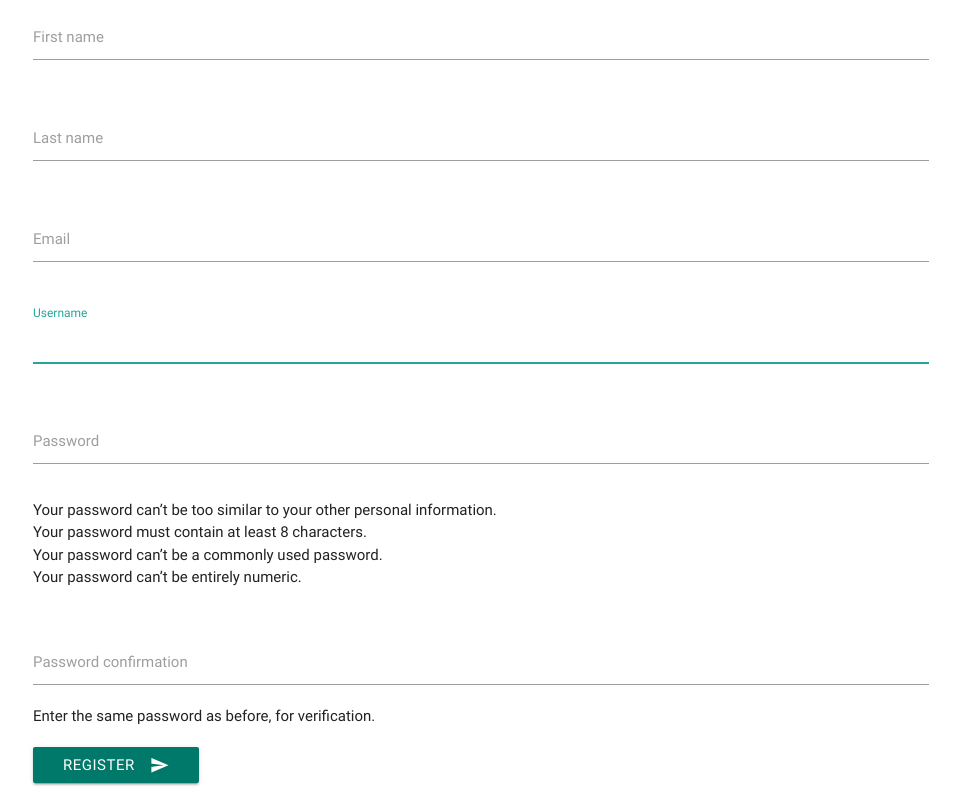
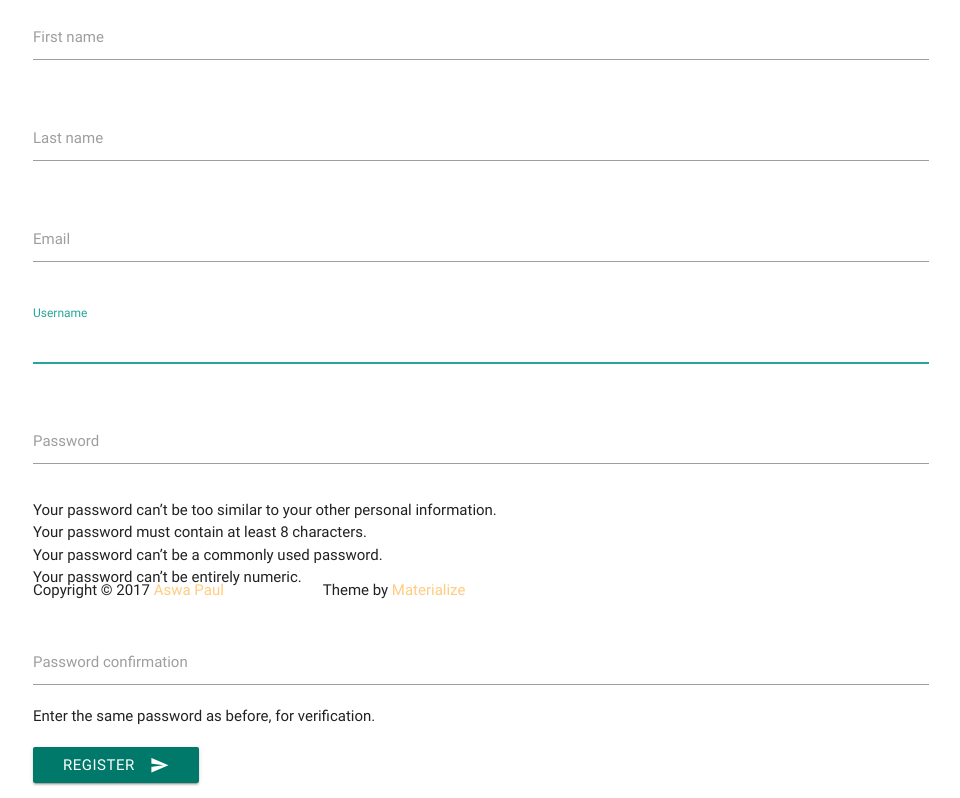
Before and after one commit to giantas/remoteref, a Django app: page /accounts/register/ in a window 1280 px wide. Shown: the part 191-989 px from the top of the page, without its empty margins (159-1119 px from the left). Run offline with Django 3.2, Linux system fonts and the light colour scheme; parts of the project's set-up code (start-up, migrations or seed data) failed here and were passed over; some libraries are stand-ins or nearby versions.

Commit message:
Add footer

```diff
--- a/debtinfo/static/css/style.css
+++ b/debtinfo/static/css/style.css
@@ -31,3 +31,10 @@
 	color: #D8000C;
 	background-color: #FFBABA;
 }
+.footer {
+   position:fixed;
+   left:0px;
+   bottom:0px;
+   height:30px;
+   width:100%;
+}
--- a/debtinfo/templates/base.html
+++ b/debtinfo/templates/base.html
@@ -11,7 +11,7 @@
   <!-- CSS  -->
   <link href="https://fonts.googleapis.com/icon?family=Material+Icons" rel="stylesheet">
   <link href="{% static 'css/materialize.css' %}" type="text/css" rel="stylesheet" media="screen,projection"/>
-  <link href="{% static 'css/style.css' %}?q=1" type="text/css" rel="stylesheet" media="screen,projection"/>
+  <link href="{% static 'css/style.css' %}?q=2" type="text/css" rel="stylesheet" media="screen,projection"/>
 </head>
 
 	<body>
@@ -67,6 +67,16 @@
 			</div>
 		</div>
 
+		<div class="footer">
+			<div class="footer-copyright">
+		      <div class="container">
+		      Copyright &copy; 2017 <a class="orange-text text-lighten-3" href="https://github.com/giantas">Aswa Paul</a>
+		      &emsp;&emsp;&emsp;&emsp;&emsp;&emsp;
+		      Theme by <a class="orange-text text-lighten-3" href="http://materializecss.com">Materialize</a>
+		      </div>
+		    </div>
+		</div>
+
 		{% block javascript %}{% endblock %}
 
 		<!--  Scripts-->
```
